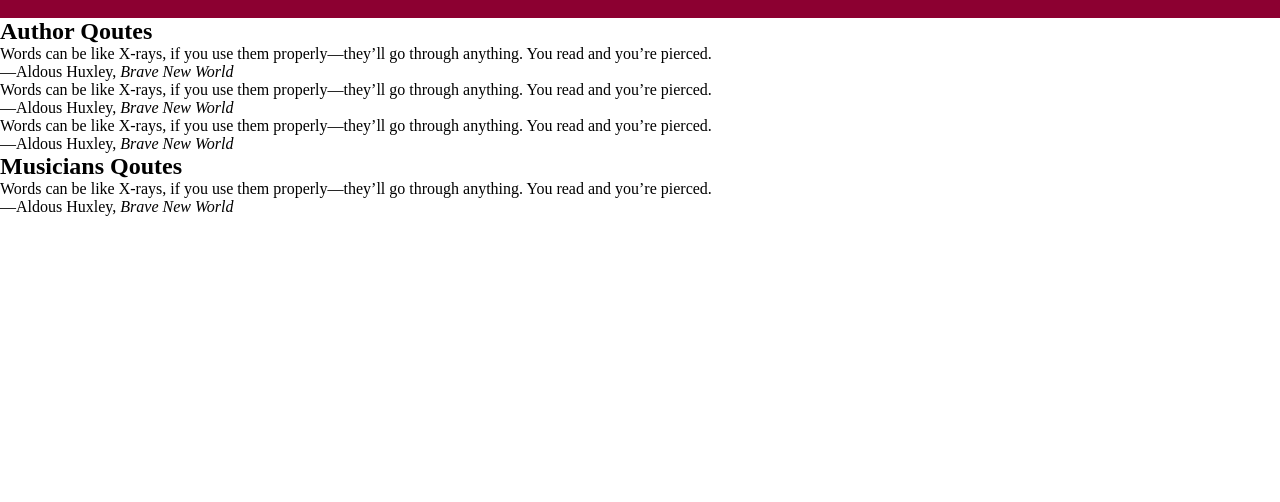
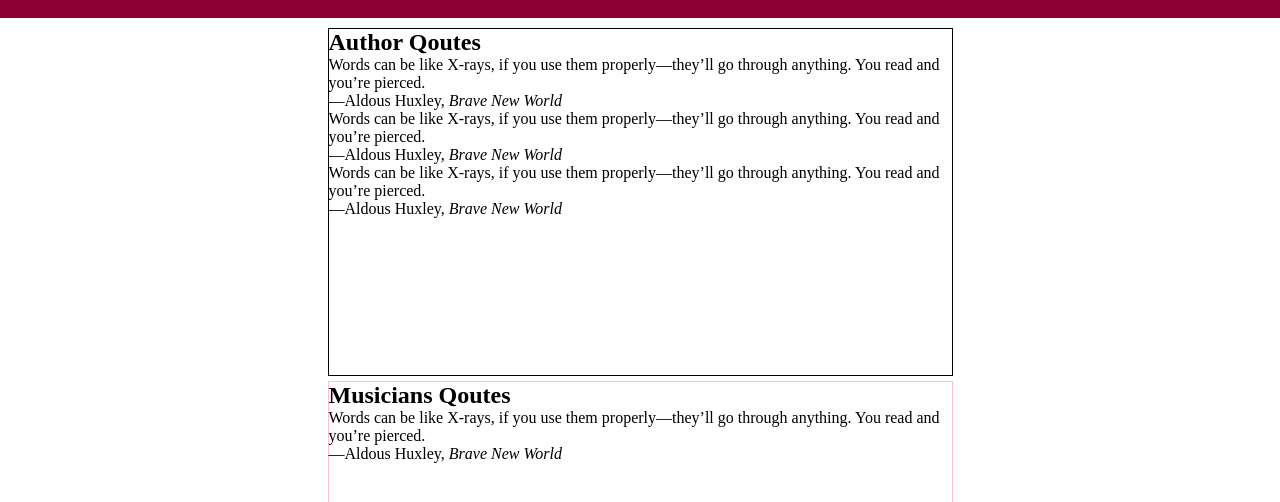
Before and after one commit to Tijanif/boolean-uk-html-quotebook, a website: page index.html in a window 1280 px wide. Shown: the part 62-564 px from the top of the page. Drawn offline with Linux system fonts and the light colour scheme.

```diff
--- a/index.html
+++ b/index.html
@@ -6,6 +6,11 @@
     <meta http-equiv="X-UA-Compatible" content="ie=edge" />
     <title>Quotebook</title>
     <link rel="stylesheet" href="style.css" />
+    <link rel="preconnect" href="https://fonts.gstatic.com" />
+    <link
+      href="https://fonts.googleapis.com/css2?family=Roboto:ital,wght@0,100;0,300;0,400;0,700;0,900;1,100;1,300;1,400;1,700;1,900&display=swap"
+      rel="stylesheet"
+    />
   </head>
   <body>
     <div class="container">
--- a/style.css
+++ b/style.css
@@ -21,3 +21,26 @@
 .header h1 {
   color: #fff;
 }
+
+/* MAIN CONTENT */
+.main-content {
+  display: grid;
+  grid-gap: 5px;
+
+  margin: 10px;
+
+  grid-template:
+    ". author-qoutes ." 1fr
+    ". musicians . " 1fr /
+    1fr 2fr 1fr;
+}
+
+.main-content .author-qoutes {
+  border: 1px solid black;
+  grid-area: author-qoutes;
+}
+
+.main-content .musicians-qoutes {
+  border: 1px solid pink;
+  grid-area: musicians;
+}
```
